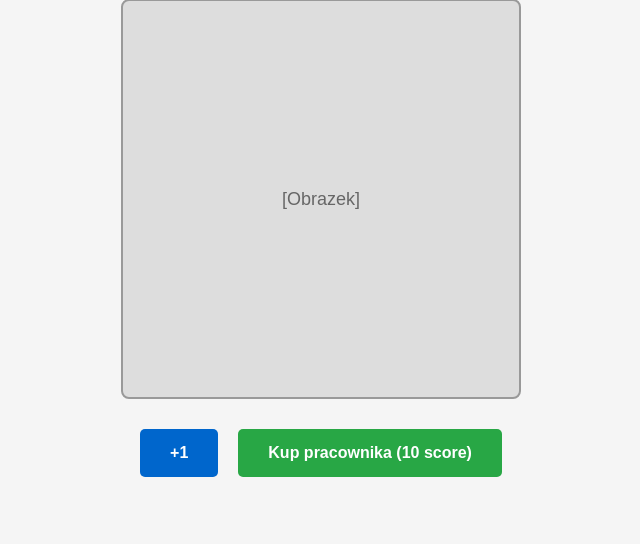
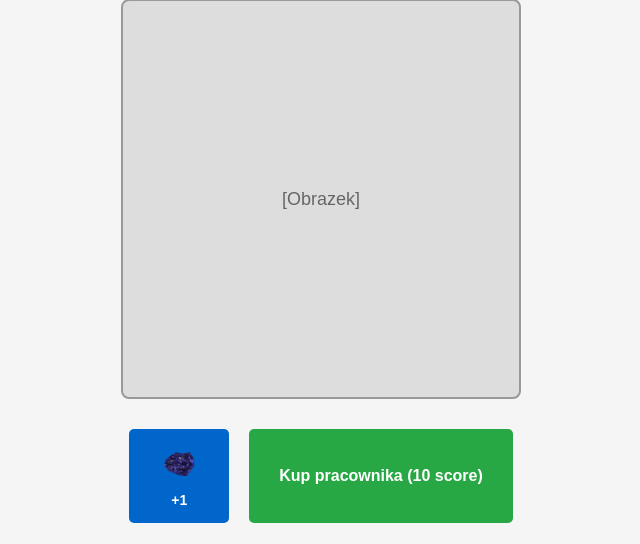
Before and after one commit to metur/zbucsie, a Python web app: template templates/dashboard.html in a window 1280 px wide. Shown: the part 256-800 px from the top of the page, without its empty margins (319-959 px from the left). Run offline with Jinja, Linux system fonts and the light colour scheme; the template is opened without the code that fills it: most values are stand-ins (such as "Sample title", 1, 10 or a date in 2020).

Commit message:
dodana ikona brylki i statyczne obrazy

```diff
--- a/templates/dashboard.html
+++ b/templates/dashboard.html
@@ -75,11 +75,31 @@
         #incrementBtn {
             background-color: #0066cc;
             color: white;
+            padding: 15px;
+            width: 100px;
+            height: auto;
+            display: flex;
+            flex-direction: column;
+            align-items: center;
+            justify-content: center;
+            gap: 8px;
+            overflow: visible;
         }
 
         #incrementBtn:hover {
             background-color: #0052a3;
             transform: scale(1.05);
+        }
+
+        #incrementBtn img {
+            width: 40px;
+            height: 40px;
+            object-fit: contain;
+        }
+
+        #incrementBtn .increment-text {
+            font-size: 14px;
+            font-weight: bold;
         }
 
         #buyWorkerBtn {
@@ -120,7 +140,10 @@
         </div>
 
         <div class="buttons-container">
-            <button id="incrementBtn">+<span id="incrementAmount">1</span></button>
+            <button id="incrementBtn">
+                <img src="{{ url_for('static', filename='brylka.webp') }}" alt="Brylka">
+                <span class="increment-text">+<span id="incrementAmount">1</span></span>
+            </button>
             <button id="buyWorkerBtn">Kup pracownika ({{ worker_cost }} score)</button>
         </div>
     </div>
```
Also changed, not shown: static/bagno.png (added), static/bagno_gray.png (added), static/brylka.webp (added), static/nowy.png (added), static/nowy_gray.png (added), static/stary.png (added), 1 other file.
